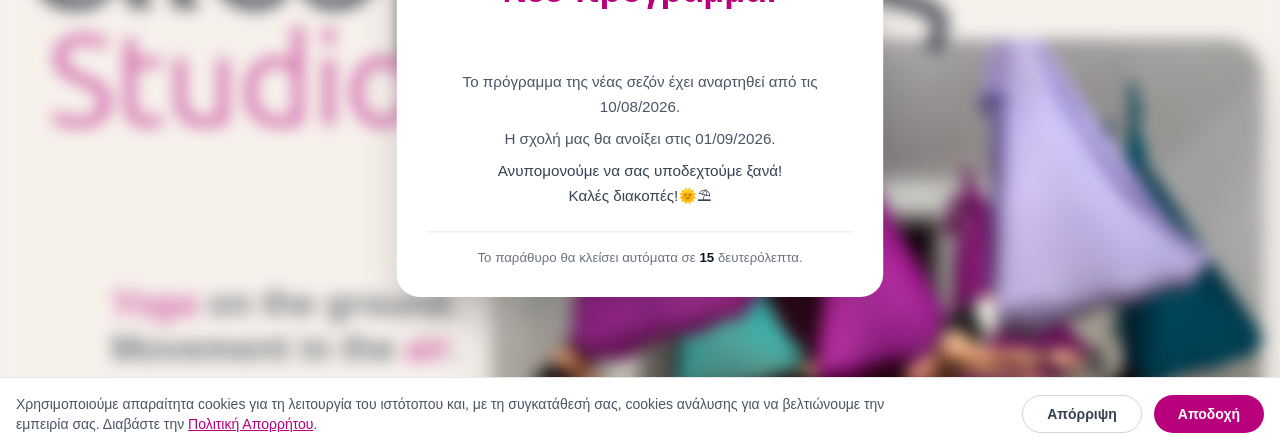
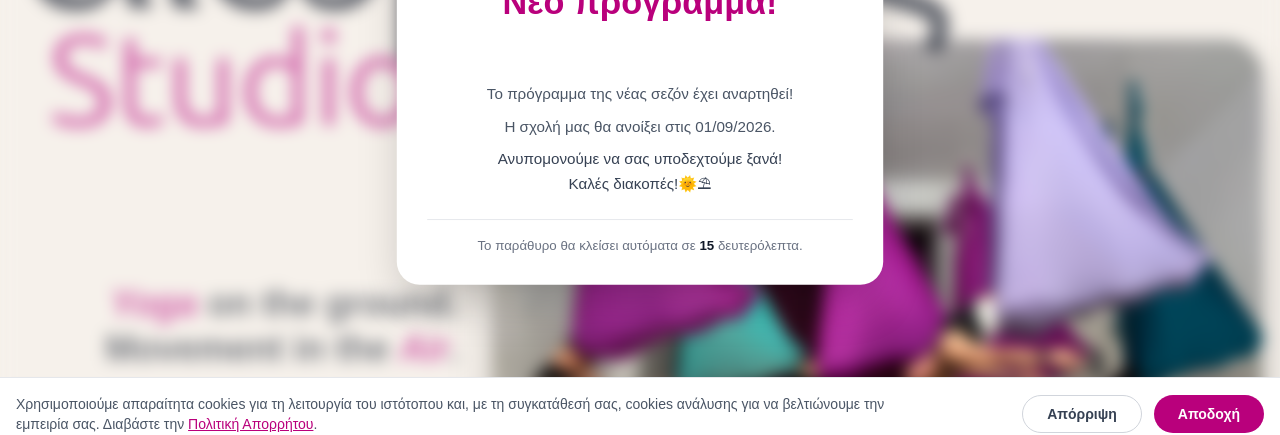
Before and after one commit to Tsagiannoudis/aiorisis, a Next.js app: page / in a window 1280 px wide. Shown: the part 350-785 px from the top of the page. Built offline with nearby package versions, Linux system fonts and the light colour scheme; no server answers.

Commit message:
update popup

```diff
--- a/components/extraComponents/InfoPopup.tsx
+++ b/components/extraComponents/InfoPopup.tsx
@@ -86,7 +86,7 @@ const InfoPopup = () => {
            Νεό πρόγραμμα!
           </h2>
           <p className="text-gray-600 font-light leading-relaxed mb-2">
-            Το πρόγραμμα της νέας σεζόν έχει αναρτηθεί από τις <strong>10/08/2026</strong>.
+            Το πρόγραμμα της νέας σεζόν έχει αναρτηθεί!
           </p>
           <p className="text-gray-600 font-light leading-relaxed mb-2">
             Η σχολή μας θα ανοίξει στις <strong>01/09/2026</strong>.
--- a/components/home/HeroSection.tsx
+++ b/components/home/HeroSection.tsx
@@ -48,7 +48,7 @@ useEffect(() => {
           <div className="md:w-3/5 w-full text-right md:text-right md:pr-8 mb-10 md:mb-0">
             <h2 className="text-2xl sm:text-3xl md:text-4xl font-bold mb-4 md:mb-6 leading-tight opacity-60">
               <span className="font-semibold italic text-[#B9007C]">Yoga</span> on the ground.<br />
-              Movement in the <span className="font-semibold italic text-[#B9007C]">air</span>.
+              Movement in the <span className="font-semibold italic text-[#B9007C]">Air</span>.
             </h2>
             {/* <p className="text-base sm:text-lg md:text-xl lg:text-2xl font-light text-gray-500 leading-relaxed">
               τον χρόνο και τον τόπο να{" "}
```
